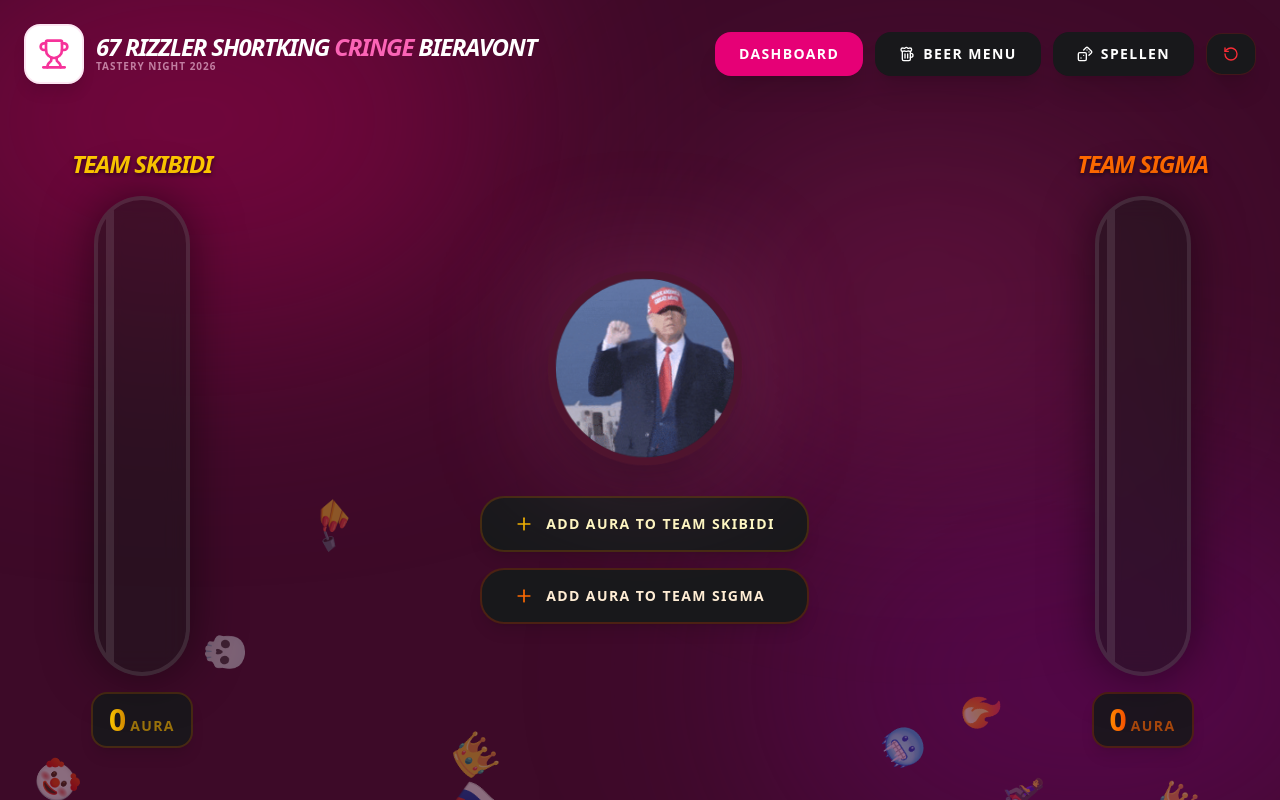
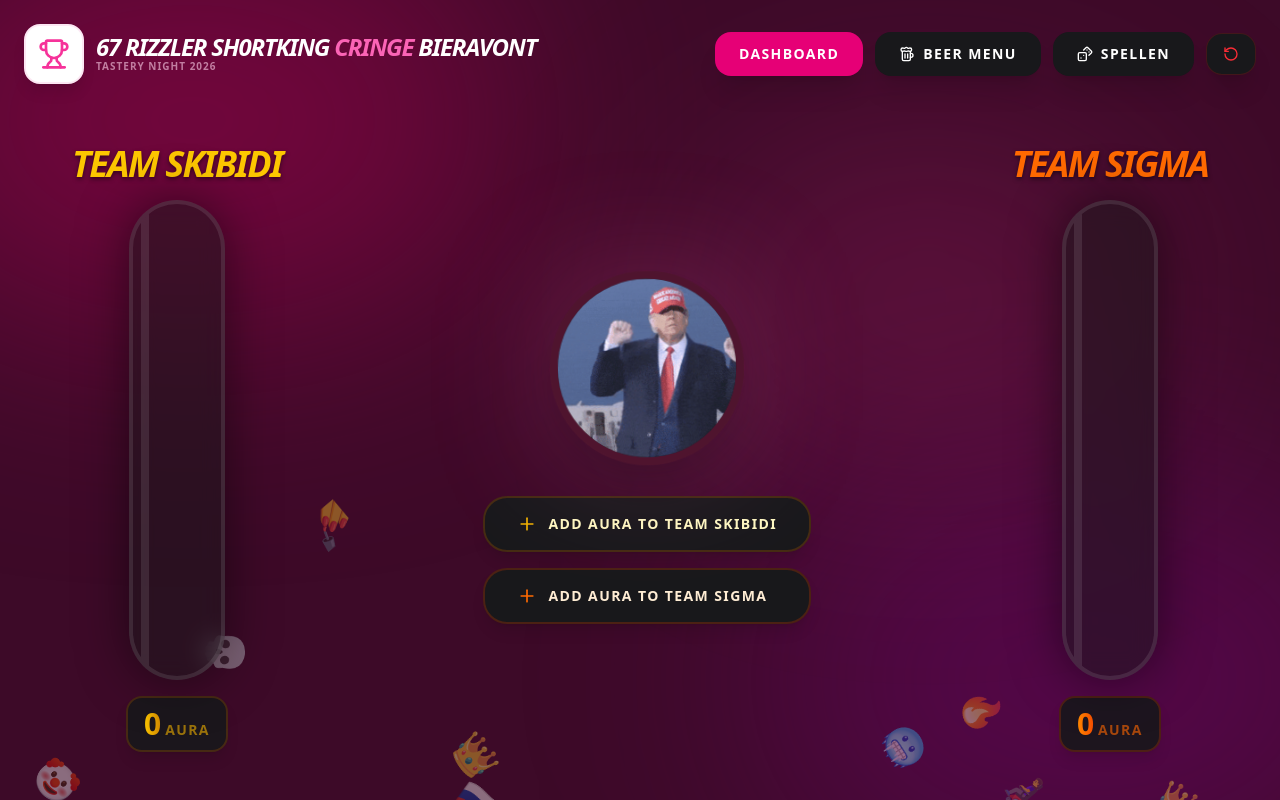
Before and after one commit to tdenottelander/cringe-beer-night, a React (Vite) app: page / in a window 1280 px wide. Built offline with nearby package versions, Linux system fonts and the light colour scheme.

Commit message:
Enlarge team names

```diff
--- a/src/components/AuraTube.tsx
+++ b/src/components/AuraTube.tsx
@@ -11,7 +11,7 @@ export const AuraTube = ({ team, maxAura, isAdding }: { team: Team; maxAura: num
 
   return (
     <div className="flex flex-col items-center gap-4 h-full relative">
-      <h2 className={`text-2xl font-black ${teamColorClass} drop-shadow-[0_2px_2px_rgba(0,0,0,0.5)] uppercase tracking-tighter italic`}>
+      <h2 className={`text-4xl font-black ${teamColorClass} drop-shadow-[0_2px_2px_rgba(0,0,0,0.5)] uppercase tracking-tighter italic`}>
         {team.name}
       </h2>
       <div className="relative w-24 h-[60vh] bg-zinc-900/50 backdrop-blur-md border-4 border-white/10 rounded-full overflow-hidden shadow-[0_0_50px_rgba(0,0,0,0.5)]">
```
